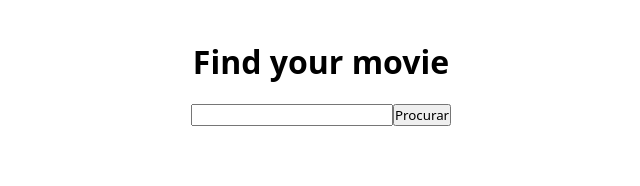
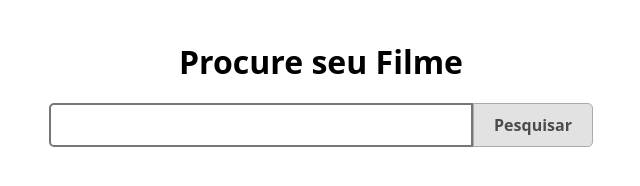
Before and after one commit to ThiagoYTorres/Movie-Watchlist, a plain HTML site: page index.html in a window 1280 px wide. Shown: the whole page, without its empty margins (319-959 px from the left). Drawn offline with Linux system fonts and the light colour scheme.

Commit message:
melhorias

```diff
--- a/index.html
+++ b/index.html
@@ -7,9 +7,9 @@
     <link rel="stylesheet" href="omdb.css">
 </head>
 <body style="display: flex; flex-direction: column; justify-content: center; align-items: center;">
-    <h1 class="title">Find your movie</h1>
+    <h1 class="title">Procure seu Filme</h1>
     <form class="procurar">
-        <input type="text" class="movie"><button class="search" type="submit">Procurar</button>
+        <input type="text" class="movie"><button class="search" type="submit">Pesquisar</button>
     </form>
     <div class="filmes">
 
--- a/omdb.css
+++ b/omdb.css
@@ -9,9 +9,31 @@
 }
 .procurar{
     margin-top: 20px;
+    display: flex;
+    align-content: center;
+    margin-bottom: 30px;
 }
 .movie{
-    margin-bottom: 30px;
+    padding: 10px;
+    width: 400px;
+    border-radius: 5px 0px 0px 5px;
+    border-color: 0.1px rgb(171, 171, 171);
+    border-style: solid;
+}
+.search{
+    padding: 10px 20px;
+    border-radius: 0px 5px 5px 0px;
+    font-weight: 700;
+    border: solid rgb(171, 171, 171) 0.1px;
+    background-color: rgb(226, 226, 226);
+    color: rgb(75, 75, 75);
+    font-size: 1rem;
+    transition: 0.2s;
+}
+.search:hover{
+    background-color: rgb(41, 41, 41);
+    cursor: pointer;
+    color: rgb(226, 226, 226);
 }
 .filmeCard{
     display: flex;
@@ -25,10 +47,10 @@
 }
 @keyframes slideDown {
       from {
-        transform: translateY(-100%); /* Elemento começa fora da tela, acima */
+        transform: translateY(-100%);
       }
       to {
-        transform: translateY(0);     /* Elemento desliza para a posição final */
+        transform: translateY(0);
       }
     }
 .carac{
--- a/omdb.js
+++ b/omdb.js
@@ -18,7 +18,9 @@ function procurarFilme(e){
                 .then( resp => resp.json())
                 .then( data => {
                     console.log(data)
-
+                if(data.Response == 'False'){
+                    console.log("Filme não encontrado")
+                }
                 const ratings = data.Ratings[0] && data.Ratings[1] ? data.Ratings[1].Value : '-'
 
                       filmes.innerHTML += `
@@ -29,7 +31,7 @@ function procurarFilme(e){
             <div class="nota">
                 <h1>${data.Title}</h1>
                 <img src='imgs/imdb.png' class='imdbIcon'><span class='score'>${data.imdbRating}</span>
-                <img src='imgs/tomato.png' class='tomatoIcon'><span class='score'>${ratings}</span>
+                <img src='imgs/tomato.png' class='tomatoIcon'><span class='score'><strong>${ratings}</strong></span>
 
               </div>
 
```
